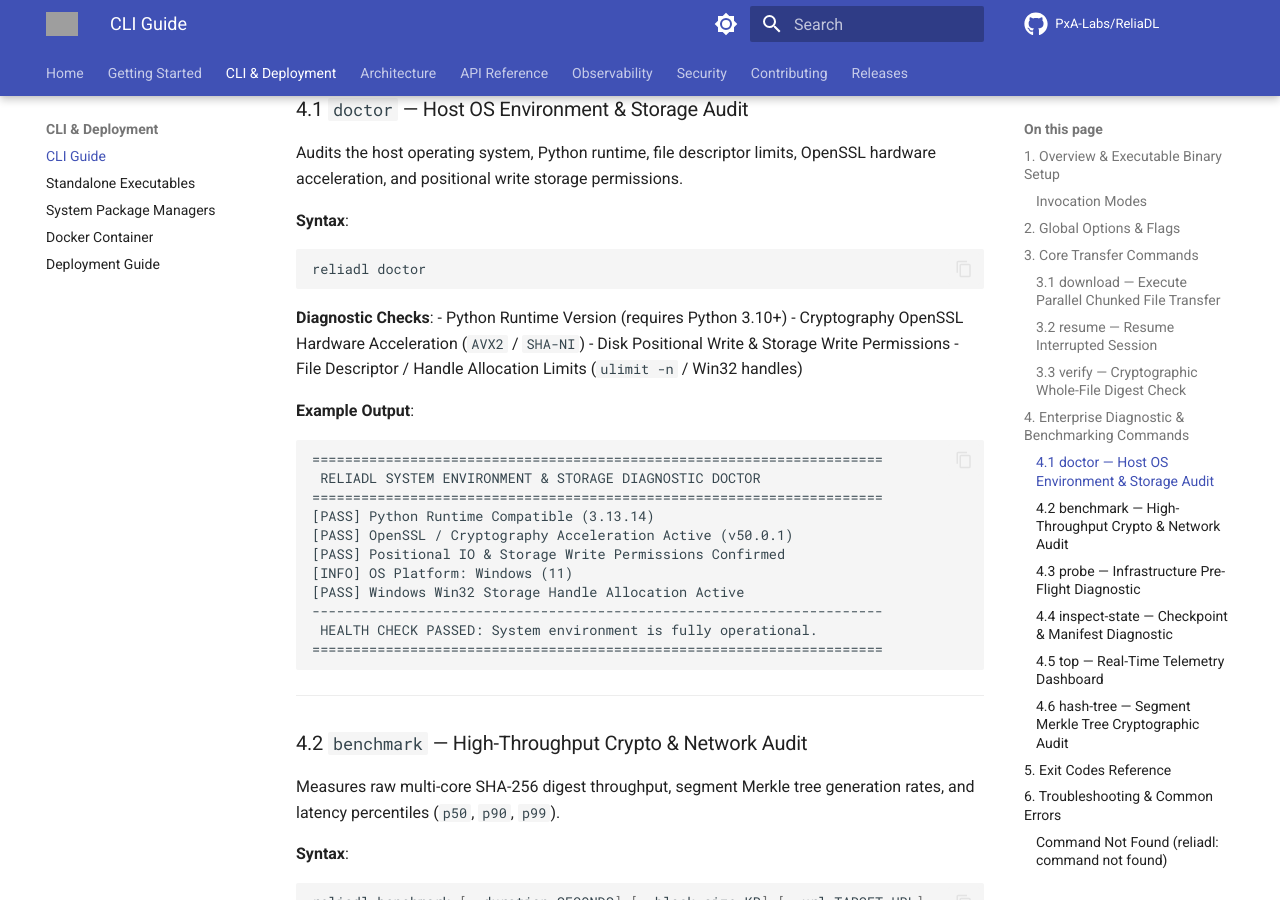
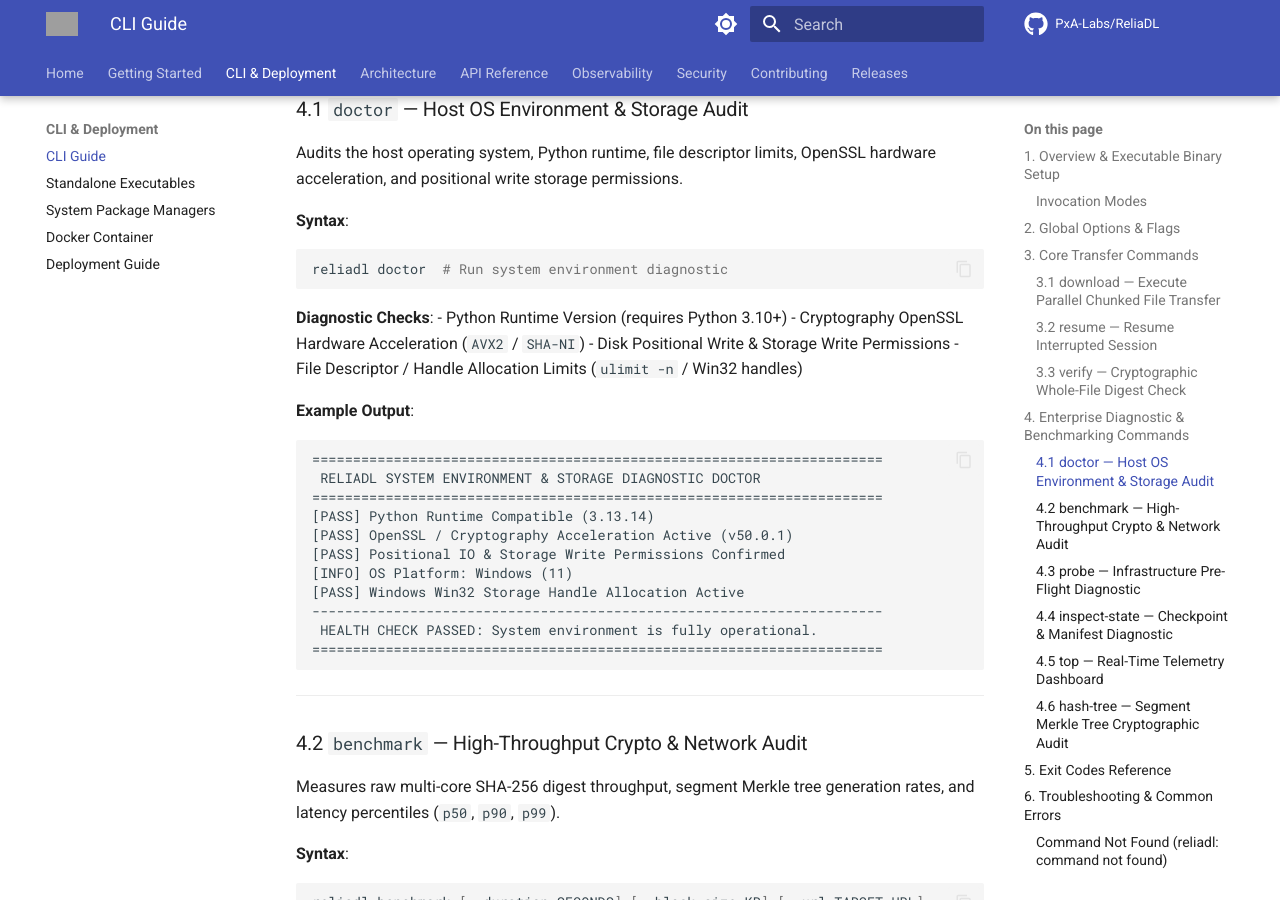
Before and after one commit to PxA-Labs/ReliaDL, an MkDocs documentation site: the page built from docs/CLI_GUIDE.md, in a window 1280 px wide and 900 px high, scrolled down 4164 px. Built offline with MkDocs 1.6.1 and Material for MkDocs 9.7.7, drawn with Linux system fonts in a browser that asks for light colours; comment, search, counter and statistics services are not loaded; the version menu is left out; grey boxes are pictures that could not be loaded.

Commit message:
docs: add inline comment to doctor command in CLI guide

````diff
--- a/docs/CLI_GUIDE.md
+++ b/docs/CLI_GUIDE.md
@@ -147,7 +147,7 @@ Audits the host operating system, Python runtime, file descriptor limits, OpenSS
 
 **Syntax**:
 ```bash
-reliadl doctor
+reliadl doctor  # Run system environment diagnostic
 ```
 
 **Diagnostic Checks**:
````
